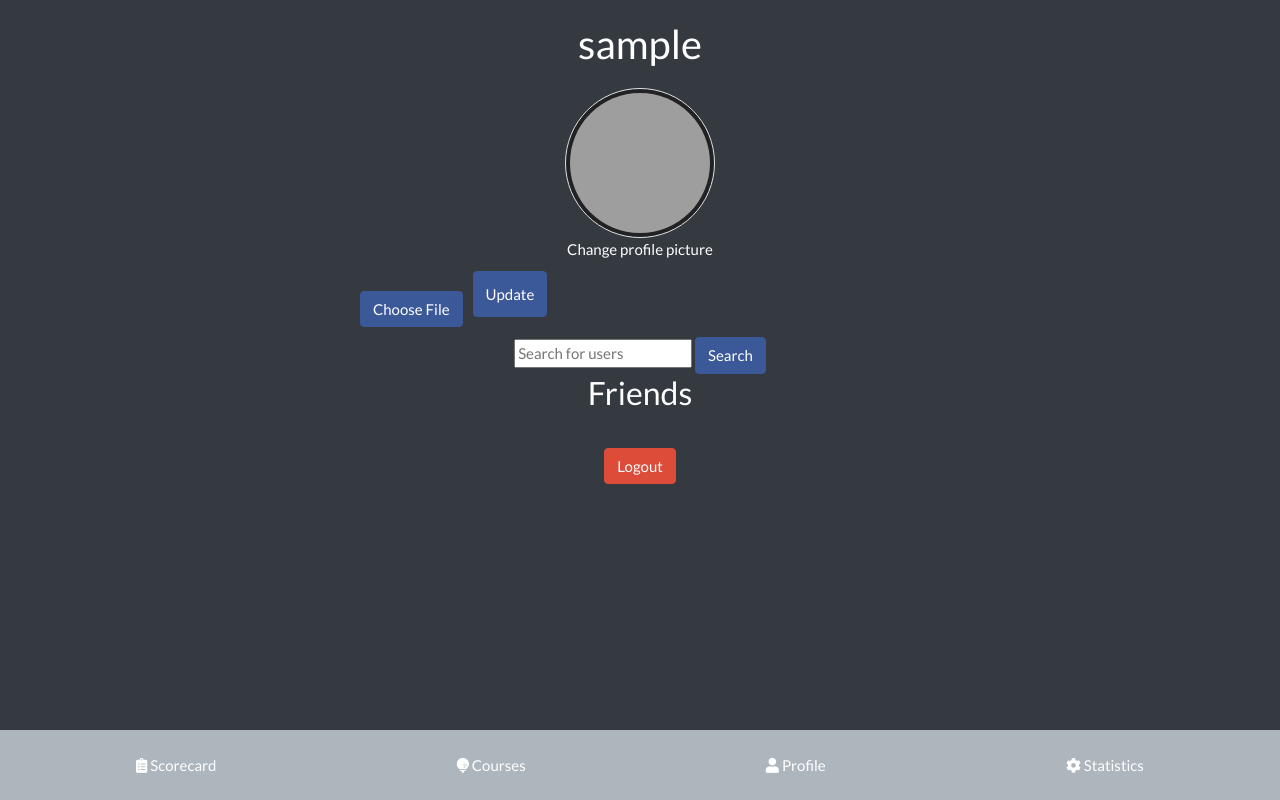
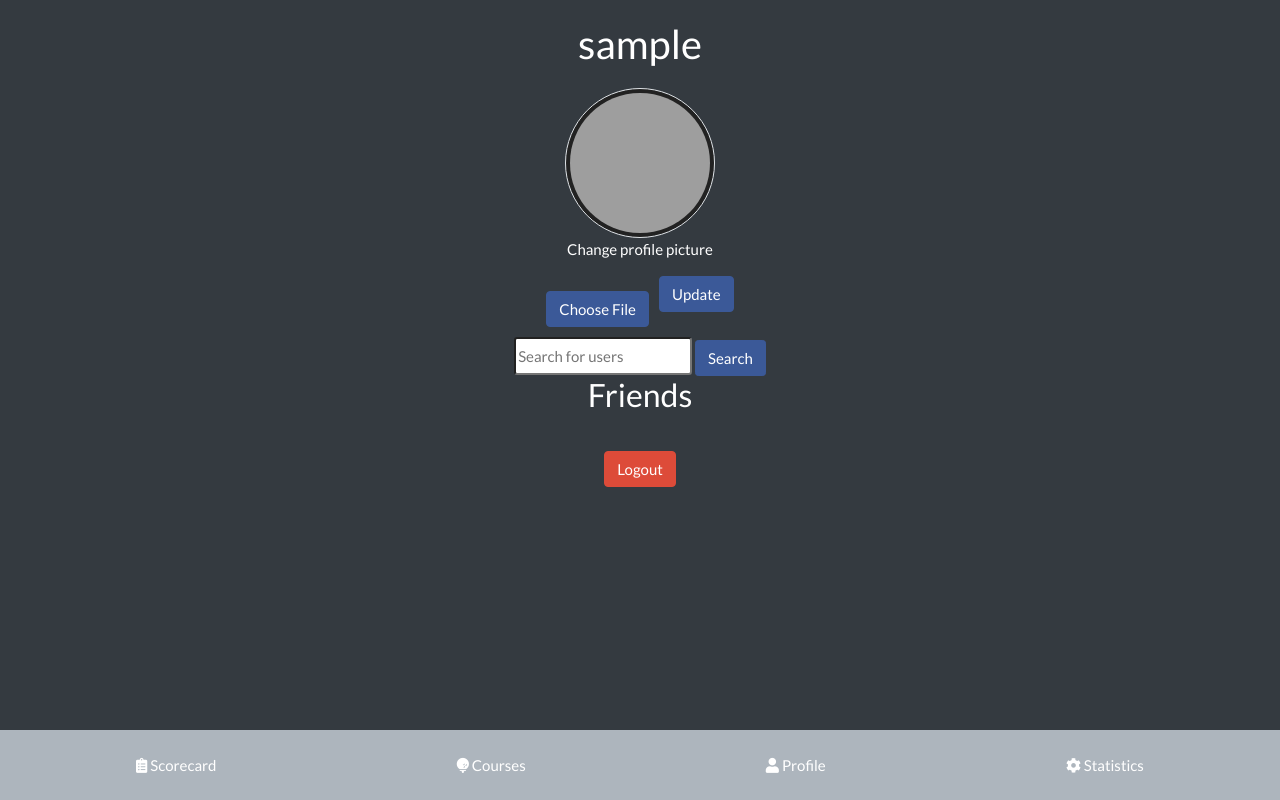
Before and after one commit to webcamleif/dg, a Flask app: page /profile in a window 1280 px wide. Run offline with Flask 3, Linux system fonts and the light colour scheme; the visitor is signed in with stand-in values (Sample User, id 1); data that the repository does not hold is empty; some libraries are stand-ins or nearby versions; grey boxes are pictures that could not be loaded.

Commit message:
Styling profile

```diff
--- a/static/styles.css
+++ b/static/styles.css
@@ -450,3 +450,24 @@ label[for="picture"] {
     display: flex;
     gap: 10px;
 }
+.profile-pic-update {
+    text-align: center;
+}
+
+.button-group {
+    display: inline-flex;
+    align-items: center;
+    justify-content: center;
+}
+
+.custom-file-upload {
+    padding: .375rem .75rem; /* Match padding with the Update button */
+}
+#search-bar {
+    height: 38px; /* Adjust height to match the Search button */
+    border-radius: .2rem; /* Optional: match border-radius with the Search button */
+}
+
+#search-button {
+    border-radius: .2rem; /* Optional: match border-radius with the Search bar */
+}
--- a/templates/profile.html
+++ b/templates/profile.html
@@ -7,15 +7,15 @@
         <div class="profile-pic-update">
             <label>Change profile picture</label>
             <div class="button-group">
-                <label for="picture" class="btn btn-primary">Choose File</label>
+                <label for="picture" class="btn btn-primary custom-file-upload">Choose File</label>
                 <input type="file" id="picture" name="picture" style="display: none;">
                 <button type="submit" class="btn btn-primary" id="update-button">Update</button>
             </div>
         </div>
     </form>
     <form onsubmit="searchUsers(); return false;">
-        <input type="text" id="query" name="query" placeholder="Search for users" required>
-        <button type="submit" class="btn btn-primary">Search</button>
+        <input type="text" id="search-bar" name="username" placeholder="Search for users" required>
+        <button type="submit" class="btn btn-primary" id="search-button">Search</button>
     </form>
     <h3>Friends</h3>
     <ul>
```
